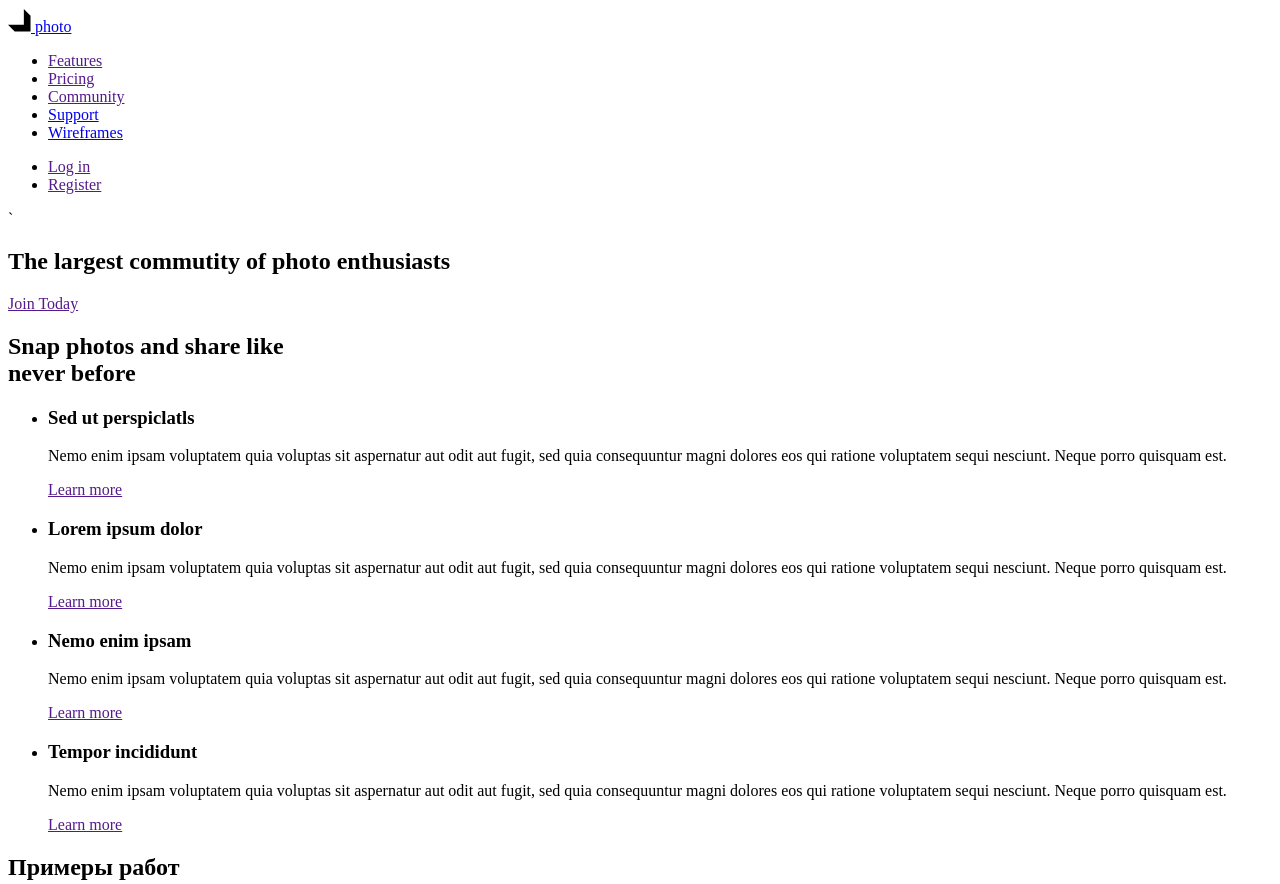
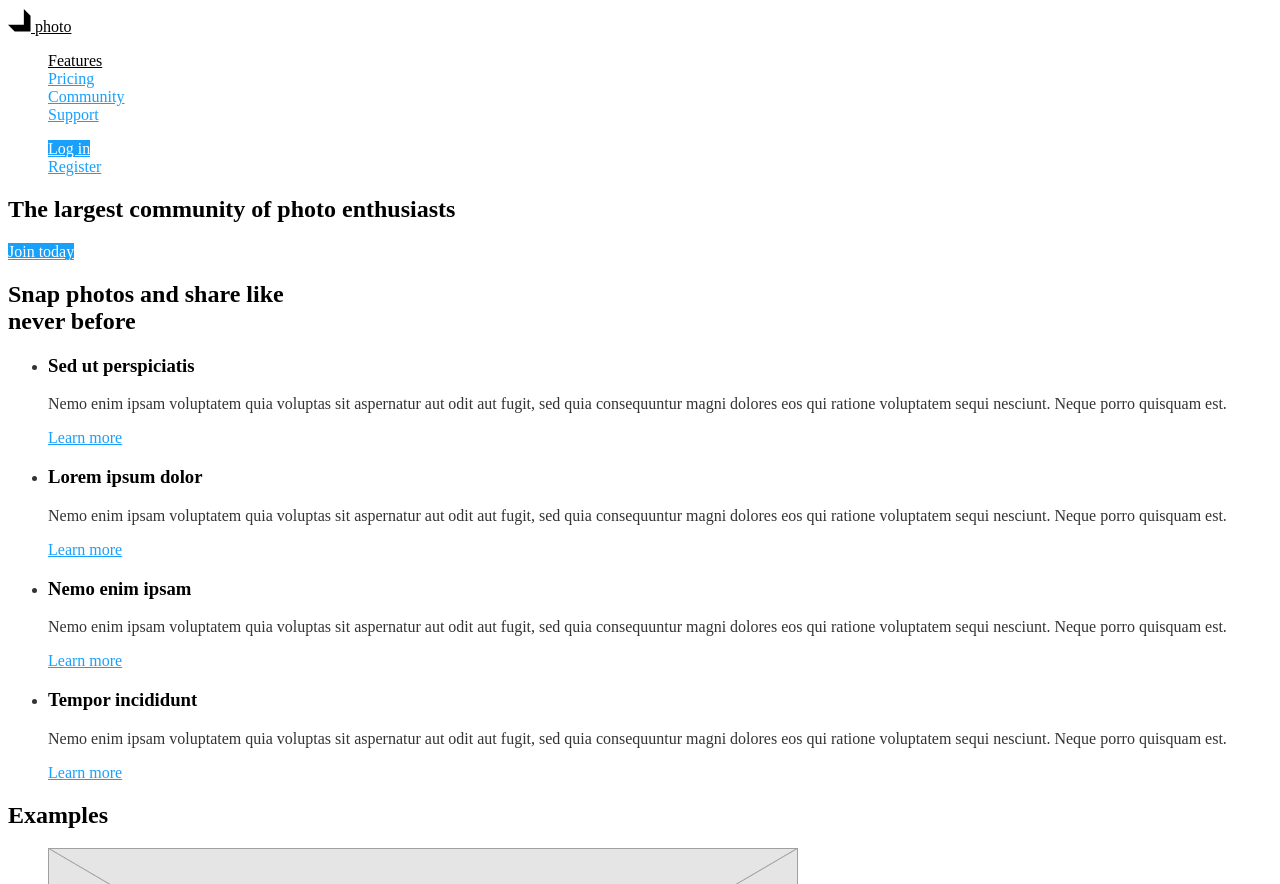
Before and after one commit to AndrewMLion/mod1w1, a plain HTML site: page index.html in a window 1280 px wide. Shown: the top 884 px of the page. Drawn offline with Linux system fonts and the light colour scheme.

Commit message:
добавляет изменения цвета

```diff
--- /dev/null
+++ b/css/common.css
@@ -0,0 +1,34 @@
+:root {
+  --primary-text-color: rgba(0, 0, 0, 0.8);
+  --title-text-color: #000000;
+  --accent-color: #18a0fb;
+  --primary-white-color: #ffffff;
+}
+
+body {
+  background-color: var(--primary-white-color);
+  color: var(--primary-text-color);
+}
+
+.logo {
+  color: var(--title-text-color);
+}
+
+.logo:hover {
+  color: var(--accent-color);
+}
+
+/* Site nav */
+
+.site-nav .link {
+  color: var(--accent-color);
+}
+
+.site-nav .link:hover,
+.site-nav .link:focus {
+  color: var(--title-text-color);
+}
+
+.site-nav .link.current {
+  color: var(--title-text-color);
+}
--- /dev/null
+++ b/css/community.css
@@ -0,0 +1,3 @@
+body {
+  background-color: tomato;
+}
--- /dev/null
+++ b/css/main.css
@@ -0,0 +1,51 @@
+/* цвет основного текста #000000 */
+/* вторичный цвет текста  rgba(0, 0, 0, 0.8);
+ */
+/* белый #FFFFFF  */
+/* акцент #18A0FB */
+/* вторичный цвет фона #F5F5F5; */
+
+.list {
+  list-style: none;
+}
+
+/* Hero */
+
+.hero-title {
+  color: var(--title-text-color);
+}
+
+/* Section */
+
+.section-title {
+  color: var(--title-text-color);
+}
+
+/* Features */
+
+.feature-list .title {
+  color: var(--title-text-color);
+}
+
+/* Examples */
+
+.work-list .title {
+  color: var(--title-text-color);
+}
+
+/* Button */
+
+.button {
+  color: var(--title-text-color);
+  background-color: var(--primary-white-color);
+}
+
+.button.primary {
+  color: var(--primary-white-color);
+  background-color: var(--accent-color);
+}
+
+.button.secondary {
+  color: var(--accent-color);
+  background-color: var(--primary-white-color);
+}
--- a/index.html
+++ b/index.html
@@ -1,87 +1,98 @@
 <!DOCTYPE html>
 <html lang="en">
+
 <head>
-	<meta charset="UTF-8">
-	<meta http-equiv="X-UA-Compatible" content="IE=edge">
-	<meta name="viewport" content="width=device-width, initial-scale=1.0">
-	<title>Document</title>
+	<meta charset="UTF-8" />
+	<meta name="viewport" content="width=device-width, initial-scale=1.0" />
+	<title>Photo app</title>
+	<link rel="stylesheet" href="./css/common.css" />
+	<link rel="stylesheet" href="./css/main.css" />
 </head>
+
 <body>
-	<!--Header site-->
+	<!-- Шапка сайта -->
 	<header>
 		<nav>
-			<a href="./index.html">
-				<img src="./images/logo.svg" alt="Логотип компании">
+			<a href="./index.html" class="logo">
+				<img src="./images/logo.svg" alt="Логотип компании" />
 				photo
 			</a>
-			<ul>
-				<li><a href="">Features</a></li>
-				<li><a href="">Pricing</a></li>
-				<li><a href="">Community</a></li>
-				<li><a href="./support.html">Support</a></li>
-				<li><a href="./wireframes.html">Wireframes</a></li>
+
+			<ul class="site-nav list">
+				<li><a href="" class="link current">Features</a></li>
+				<li><a href="" class="link">Pricing</a></li>
+				<li><a href="./community.html" class="link">Community</a></li>
+				<li><a href="" class="link">Support</a></li>
 			</ul>
-			<ul>
-				<li><a href="">Log in</a></li>
-				<li><a href="">Register</a></li>
+
+			<ul class="auth-nav list">
+				<li><a href="" class="button primary">Log in</a></li>
+				<li><a href="" class="button secondary">Register</a></li>
 			</ul>
 		</nav>
-	</header>`
+	</header>
+
 	<main>
-	<!--Hero-->
-		<section>
-			<h1>The largest commutity of photo enthusiasts</h1>
-			<a href="">Join Today</a>
+		<!-- Герой -->
+		<section class="hero">
+			<h1 class="hero-title">The largest community of photo enthusiasts</h1>
+			<a href="" class="button primary">Join today</a>
 		</section>
-	<!--Benefits-->
-		<section>
-			<h2>Snap photos and share like <br /> never before</h2>
-				<ul>
+
+		<!-- Преимущества -->
+		<section class="section">
+			<h2 class="section-title">
+				Snap photos and share like <br />never before
+			</h2>
+
+			<ul class="feature-list">
 				<li>
-						<h3>Sed ut perspiclatls</h3>
+					<h3 class="title">Sed ut perspiciatis</h3>
 					<p>
 						Nemo enim ipsam voluptatem quia voluptas sit aspernatur aut odit
 						aut fugit, sed quia consequuntur magni dolores eos qui ratione
 						voluptatem sequi nesciunt. Neque porro quisquam est.
 					</p>
-						<a href="">Learn more</a>
+					<a href="" class="button secondary">Learn more</a>
 				</li>
 				<li>
-						<h3>Lorem ipsum dolor</h3>
+					<h3 class="title">Lorem ipsum dolor</h3>
 					<p>
 						Nemo enim ipsam voluptatem quia voluptas sit aspernatur aut odit
 						aut fugit, sed quia consequuntur magni dolores eos qui ratione
 						voluptatem sequi nesciunt. Neque porro quisquam est.
 					</p>
-						<a href="">Learn more</a>
+					<a href="" class="button secondary">Learn more</a>
 				</li>
 				<li>
-						<h3>Nemo enim ipsam</h3>
+					<h3 class="title">Nemo enim ipsam</h3>
 					<p>
 						Nemo enim ipsam voluptatem quia voluptas sit aspernatur aut odit
 						aut fugit, sed quia consequuntur magni dolores eos qui ratione
 						voluptatem sequi nesciunt. Neque porro quisquam est.
 					</p>
-						<a href="">Learn more</a>
+					<a href="" class="button secondary">Learn more</a>
 				</li>
 				<li>
-						<h3>Tempor incididunt</h3>
+					<h3 class="title">Tempor incididunt</h3>
 					<p>
 						Nemo enim ipsam voluptatem quia voluptas sit aspernatur aut odit
 						aut fugit, sed quia consequuntur magni dolores eos qui ratione
 						voluptatem sequi nesciunt. Neque porro quisquam est.
 					</p>
-						<a href="">Learn more</a>
+					<a href="" class="button secondary">Learn more</a>
 				</li>
 			</ul>
 		</section>
-	<!--Work examples-->
-		<section>
-			<h2>Примеры работ</h2>
-			<ul>
+
+		<!-- Примеры работ -->
+		<section class="section">
+			<h2 class="section-title">Examples</h2>
+
+			<ul class="work-list">
 				<li>
 					<img src="./images/placeholder.png" alt="Зимний лес" width="750" />
-						<h3>Sed ut perspiciatis unde omnis</h3>
+					<h3 class="title">Sed ut perspiciatis unde omnis</h3>
 					<p>
 						Nemo enim ipsam voluptatem quia voluptas sit aspernatur aut odit
 						aut fugit, sed quia consequuntur magni dolores eos qui ratione
@@ -90,7 +101,7 @@
 				</li>
 				<li>
 					<img src="./images/placeholder.png" alt="Поле" width="750" />
-						<h3>Sed ut perspiciatis unde omnis</h3>
+					<h3 class="title">Sed ut perspiciatis unde omnis</h3>
 					<p>
 						Nemo enim ipsam voluptatem quia voluptas sit aspernatur aut odit
 						aut fugit, sed quia consequuntur magni dolores eos qui ratione
@@ -99,102 +110,59 @@
 				</li>
 			</ul>
 		</section>
-	<!--Testimonials-->
-		<section>
-			<h2>You're in good company</h2>
+
+		<!-- Клиенты -->
+		<section class="section">
+			<h2 class="section-title">You’re in good company</h2>
 			<p>
 				Lorem ipsum dolor sit amet, consectetur adipiscing elit, sed do
 				eiusmod tempor incididunt ut labore
 			</p>
+
 			<ul>
 				<li>
-					<a href="">
-						<img src="./images/icon.svg" alt="Логотип компании" />
-					</a>
+					<a href=""><img src="./images/icon.svg" alt="Логотип компании" /></a>
 				</li>
 				<li>
-					<a href="">
-						<img src="./images/icon.svg" alt="Логотип компании" />
-					</a>
+					<a href=""><img src="./images/icon.svg" alt="Логотип компании" /></a>
 				</li>
 				<li>
-					<a href="">
-						<img src="./images/icon.svg" alt="Логотип компании" />
-					</a>
+					<a href=""><img src="./images/icon.svg" alt="Логотип компании" /></a>
 				</li>
 				<li>
-					<a href="">
-						<img src="./images/icon.svg" alt="Логотип компании" />
-					</a>
+					<a href=""><img src="./images/icon.svg" alt="Логотип компании" /></a>
 				</li>
 				<li>
-					<a href="">
-						<img src="./images/icon.svg" alt="Логотип компании" />
-					</a>
+					<a href=""><img src="./images/icon.svg" alt="Логотип компании" /></a>
 				</li>
 				<li>
-					<a href="">
-						<img src="./images/icon.svg" alt="Логотип компании" />
-					</a>
+					<a href=""><img src="./images/icon.svg" alt="Логотип компании" /></a>
 				</li>
 				<li>
-					<a href="">
-						<img src="./images/icon.svg" alt="Логотип компании" />
-					</a>
+					<a href=""><img src="./images/icon.svg" alt="Логотип компании" /></a>
 				</li>
 				<li>
-					<a href="">
-						<img src="./images/icon.svg" alt="Логотип компании" />
-					</a>
+					<a href=""><img src="./images/icon.svg" alt="Логотип компании" /></a>
 				</li>
 			</ul>
 		</section>
-		<!--Signup-->
+
+		<!-- Регистрация -->
 		<section>
 			<p>
 				Lorem ipsum dolor sit amet, consectetur adipiscing elit, sed do
 				eiusmod tempor incididunt ut labore
 			</p>
-			<!--я не джин-->
+
+			<!-- я не джин 🐷 -->
 			<div>
-				<a href="">Join Today</a>
-				<a href="">Contact us</a>
+				<a href="" class="button primary">Join Today</a>
+				<a href="" class="button secondary">Contact us</a>
 			</div>
 		</section>
+	</main>
 
-<!-- body вариант 2 -->
-		<!-- <section>
-			<h2>Snap photos and share like never before</h2>
-			<p>
-				Lorem ipsum dolor sit amet, consectetur adipiscing elit, sed do
-				eiusmod tempor incididunt ut labore
-			</p>
-			<ul>
-				<li>
-					<h3>Sed ut perspiciatis</h3>
-					<p>
-						Amet, consectetur adipiscing elit, sed do eiusmod tempor
-						incididunt ut labore et dolore magna aliqua.
-					</p>
-				</li>
-				<li>
-					<h3>Lorem ipsum dolor</h3>
-					<p>
-						Amet, consectetur adipiscing elit, sed do eiusmod tempor
-						incididunt ut labore et dolore magna aliqua.
-					</p>
-				</li>
-				<li>
-					<h3>Nemo enim ipsam</h3>
-					<p>
-						Amet, consectetur adipiscing elit, sed do eiusmod tempor
-						incididunt ut labore et dolore magna aliqua.
-					</p>
-				</li>
-			</ul>
-			<img src="" alt="" />
-		</section>-->
-	</main>
+	<!-- Футер -->
 	<footer>
 		<ul>
 			<li><a href="">Mobile app</a></li>
@@ -202,8 +170,8 @@
 			<li><a href="">Company</a></li>
 		</ul>
 
-		<a href="/">
-			<img src="./images/logo.svg" alt="Логотип компании">
+		<a href="./index.html">
+			<img src="./images/logo.svg" alt="Логотип компании" />
 			photo
 		</a>
 
@@ -220,12 +188,8 @@
 			<li><a href="" aria-label="Ссылка на LinkedIn">LinkedIn</a></li>
 		</ul>
 
-		<p>
-			&#169; Photo, Inc. 2019. We love our users!
-		</p>
+		<p>&#169; Photo, Inc. 2019. We love our users!</p>
+	</footer>
+</body>
 
-	</footer>
-
-
-</body>
 </html>
```
Also changed, not shown: community.html (added, +67 -0 lines), wireframes.html (deleted, +0 -27 lines). Lines whose indentation alone changed are shown as unchanged.
